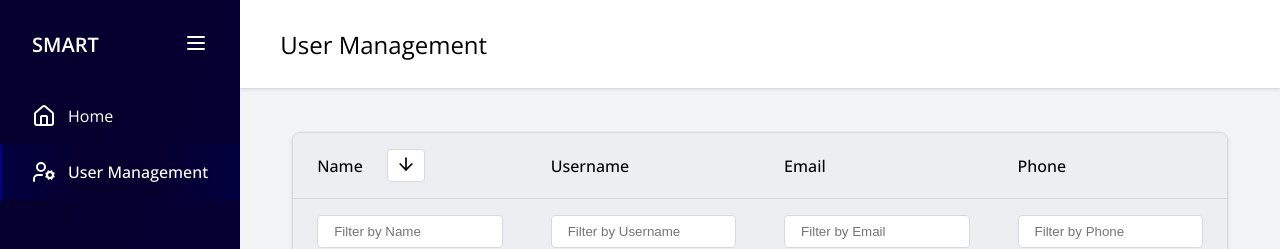
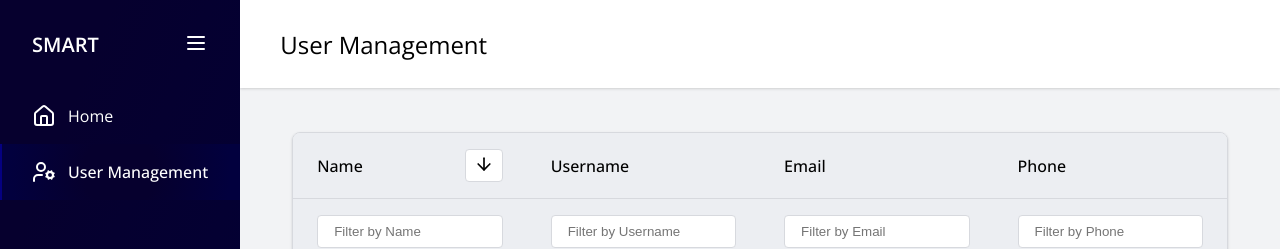
Before and after one commit to AdamPilak/user-management-panel, a React (Vite) app: page /user-management in a window 1280 px wide. Shown: the top 249 px of the page. Built offline with nearby package versions, Linux system fonts and the light colour scheme; no server answers; a web font is replaced by a local one.

Commit message:
added loading on users table and changed section headings

```diff
--- a/src/index.css
+++ b/src/index.css
@@ -21,6 +21,19 @@ html {
   background-color: #f2f3f5;
 }
 
+/* Sections */
+section h2 {
+  height: 5.5rem;
+  display: flex;
+  align-items: center;
+  padding-left: 2.5rem;
+  font-weight: normal;
+  background-color: #ffffff;
+  box-shadow: rgba(0, 0, 0, 0.1) 0px 1px 3px 0px,
+    rgba(0, 0, 0, 0.06) 0px 1px 2px 0px;
+}
+
+/* Navigation */
 nav {
   position: relative;
   display: flex;
@@ -120,22 +133,12 @@ main {
   width: 100%;
 }
 
+/* User Management */
 .user-management {
   display: flex;
   flex-direction: column;
   gap: 1.5rem;
   padding-bottom: 2rem;
-}
-
-.user-management h2 {
-  height: 5.5rem;
-  display: flex;
-  align-items: center;
-  padding-left: 2.5rem;
-  font-weight: normal;
-  background-color: #ffffff;
-  box-shadow: rgba(0, 0, 0, 0.1) 0px 1px 3px 0px,
-    rgba(0, 0, 0, 0.06) 0px 1px 2px 0px;
 }
 
 .user-management .content {
@@ -164,9 +167,20 @@ main {
 
 .user-management thead tr:first-child td:first-child {
   display: flex;
+  justify-content: space-between;
   align-items: center;
   width: 100%;
   gap: 1.5rem;
+}
+
+.user-management thead tr:first-child td:first-child div {
+  display: flex;
+  align-items: center;
+  gap: 0.5rem;
+}
+
+.user-management thead tr:first-child td:first-child .lucide-loader-circle {
+  animation: rotate 0.5s infinite linear;
 }
 
 .user-management thead td {
@@ -204,7 +218,9 @@ main {
   background: #f9fafc;
 }
 
+/* BreakPoints */
 @media (max-width: 1200px) {
+  /* User Management */
   .user-management td {
     padding: 1rem;
   }
@@ -215,6 +231,13 @@ main {
     flex-direction: column;
   }
 
+  /* Sections */
+  section h2 {
+    height: 5rem;
+    font-size: 1.25rem;
+  }
+
+  /* Navigation */
   nav header {
     height: 5rem;
   }
@@ -240,12 +263,18 @@ main {
     transform: translateY(0);
   }
 
-  .user-management h2 {
-    height: 5rem;
-    font-size: 1.25rem;
-  }
-
+  /* User Management */
   .user-management .content {
     padding: 0 1.5rem;
   }
 }
+
+/* Keyframes */
+@keyframes rotate {
+  0% {
+    transform: rotate(0);
+  }
+  100% {
+    transform: rotate(360deg);
+  }
+}
--- a/src/pages/Home.tsx
+++ b/src/pages/Home.tsx
@@ -1,5 +1,9 @@
 const Home = () => {
-  return <div>Home</div>;
+  return (
+    <section className="home">
+      <h2>Home</h2>
+    </section>
+  );
 };
 
 export default Home;
--- a/src/pages/UserManagement.tsx
+++ b/src/pages/UserManagement.tsx
@@ -2,7 +2,7 @@ import { useDispatch, useSelector } from "react-redux";
 import { AppDispatch, RootState } from "../state/store";
 import { useEffect } from "react";
 import { fetchUsers, setFilters, toggleSort } from "../state/user/userSlice";
-import { ArrowDown, ArrowUp } from "lucide-react";
+import { ArrowDown, ArrowUp, LoaderCircle } from "lucide-react";
 
 const UserManagement = () => {
   const userState = useSelector((state: RootState) => state.user);
@@ -36,7 +36,9 @@ const UserManagement = () => {
               <thead>
                 <tr>
                   <td scope="col">
-                    Name{" "}
+                    Name
+                    <div>
+                      {userState.loading && <LoaderCircle />}
                       <button onClick={() => dispatch(toggleSort())}>
                         {userState.sort === "nameDesc" ? (
                           <ArrowDown />
@@ -44,6 +46,7 @@ const UserManagement = () => {
                           <ArrowUp />
                         )}
                       </button>
+                    </div>
                   </td>
                   <td scope="col">Username</td>
                   <td scope="col">Email</td>
@@ -83,7 +86,7 @@ const UserManagement = () => {
                 </tr>
               </thead>
               <tbody>
-                {userState.users.length !== 0 ? (
+                {userState.users.length > 0 ? (
                   userState.users.map((user) => (
                     <tr>
                       <td scope="col">{user.name}</td>
```
Lines whose indentation alone changed are shown as unchanged.
